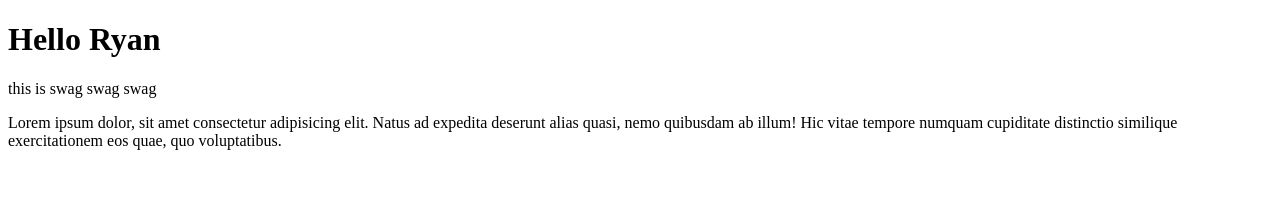
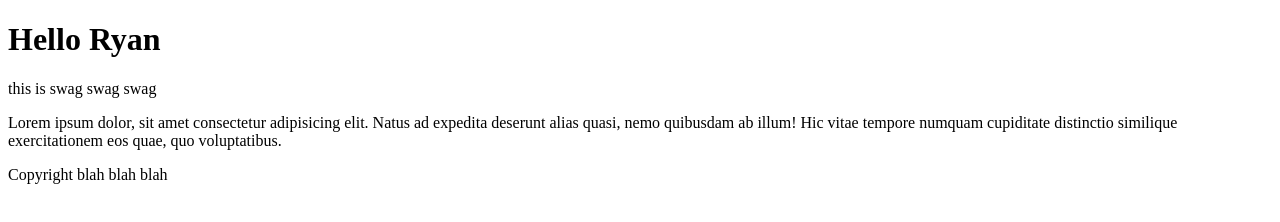
Before and after one commit to Uncle-Shred/git-branching, a plain HTML site: page index.html in a window 1280 px wide. Drawn offline with Linux system fonts and the light colour scheme.

Commit message:
added footer to branch

```diff
--- a/index.html
+++ b/index.html
@@ -12,5 +12,9 @@
   <article class="featureBranch">
     <p>Lorem ipsum dolor, sit amet consectetur adipisicing elit. Natus ad expedita deserunt alias quasi, nemo quibusdam ab illum! Hic vitae tempore numquam cupiditate distinctio similique exercitationem eos quae, quo voluptatibus.</p>
   </article>
+
+  <footer>
+    <p>Copyright blah blah blah</p>
+  </footer>
 </body>
 </html>
```
